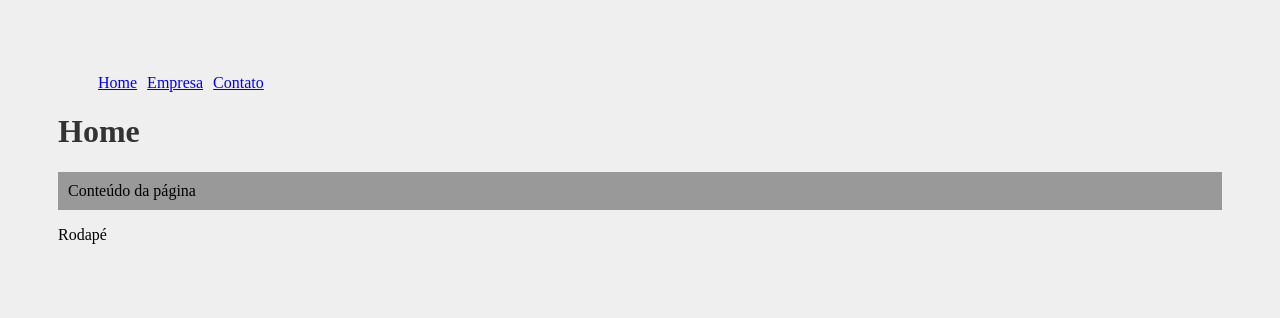
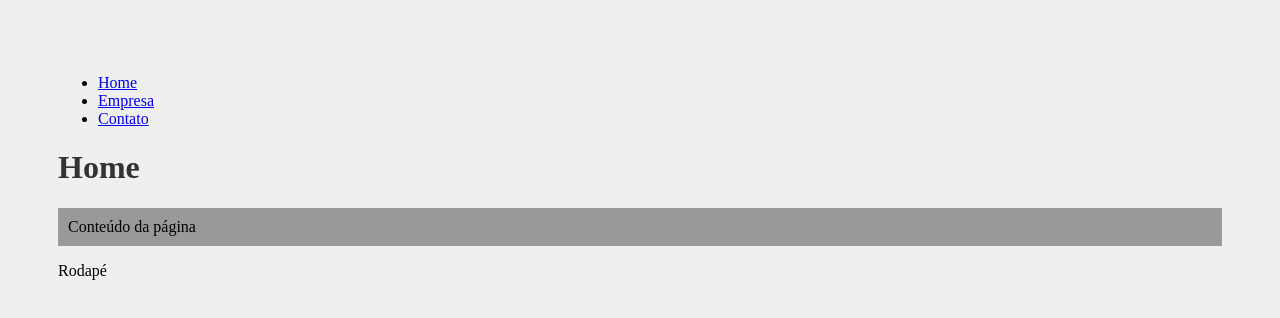
Before and after one commit to estevaosilva7/Learning-ReactJS-2023, a React (Create React App) app in the folder meu-projeto/: page / in a window 1280 px wide. Shown: the top 318 px of the page. Built offline with nearby package versions, Linux system fonts and the light colour scheme.

Commit message:
Correção do CSS

```diff
--- a/meu-projeto/src/App.js
+++ b/meu-projeto/src/App.js
@@ -5,6 +5,7 @@ import Empresa from './components/pages/Empresa';
 import Contato from './components/pages/Contato';
 import NavBar from './components/layout/NavBar';
 import Footer from './components/layout/Footer';
+
 
 function App() {
   return(
--- a/meu-projeto/src/components/layout/NavBar.js
+++ b/meu-projeto/src/components/layout/NavBar.js
@@ -1,17 +1,17 @@
-import React from "react";
-import { Link } from "react-router-dom";
-import styles from "./NavBar.module.css";
+import React from "react"
+import { Link } from "react-router-dom"
+import styles from './Navbar.module.css'
 
 function NavBar() {
   return (
-    <ul className={styles.list}>
-      <li className={styles.item}>
+    <ul className="list">
+      <li className="item">
         <Link to="/">Home</Link>
       </li>
-      <li className={styles.item}>
+      <li className="item">
         <Link to="/empresa">Empresa</Link>
       </li>
-      <li className={styles.item}>
+      <li className="item">
         <Link to="/contato">Contato</Link>
       </li>
     </ul>
--- a/meu-projeto/src/components/layout/NavBar.module.css
+++ b/meu-projeto/src/components/layout/NavBar.module.css
@@ -1,9 +1,10 @@
+
 .list {
     display: flex;
     list-style: none;
     color: blue;
-  }
+}
 
 .item {
     margin-right: 10px;
-  }
+}
```
